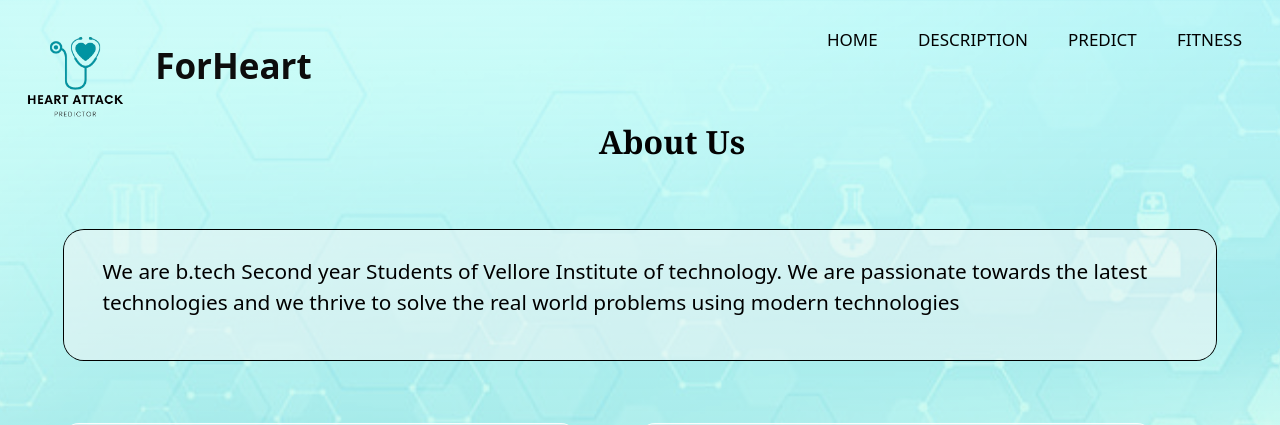
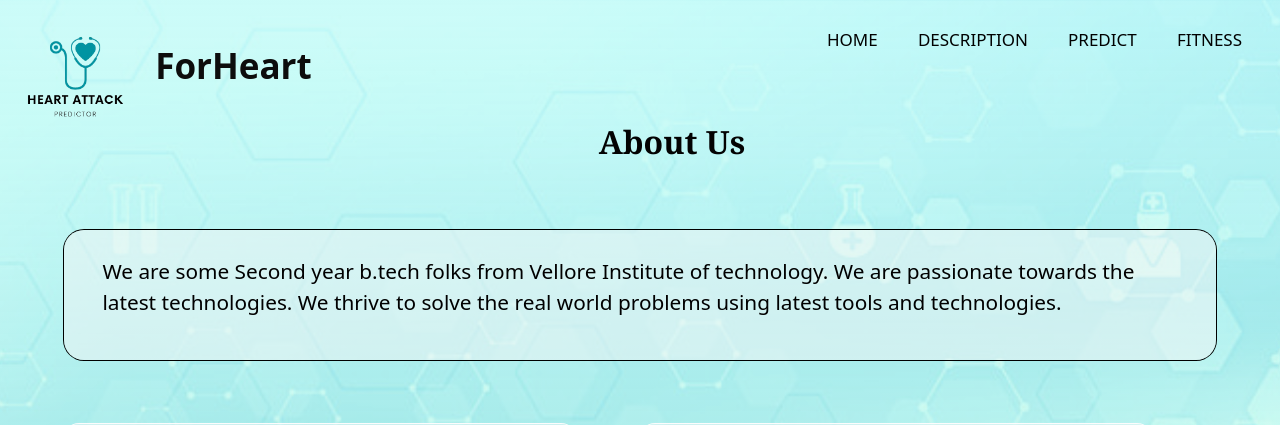
Before and after one commit to AniruddhA-Omni/ForHeart, a Flask app: page /templates/about.html in a window 1280 px wide. Shown: the top 425 px of the page. Run offline with Flask 2, Linux system fonts and the light colour scheme.

Commit message:
AboutUs updated

```diff
--- a/templates/about.html
+++ b/templates/about.html
@@ -37,7 +37,7 @@
         </div>
 
 
-        <div  class="abtdes" data-aos="fade-up" data-aos-duration="30000" data-aos-offset="400" data-aos-once="true"><p>We are b.tech Second year Students of Vellore Institute of technology. We are passionate towards the latest technologies and we thrive to solve the real world problems using modern technologies </p>
+        <div  class="abtdes" data-aos="fade-up" data-aos-duration="30000" data-aos-offset="400" data-aos-once="true"><p> We are some Second year b.tech folks from Vellore Institute of technology. We are passionate towards the latest technologies. We thrive to solve the real world problems using latest tools and technologies. </p>
         </div>
 
 
```
